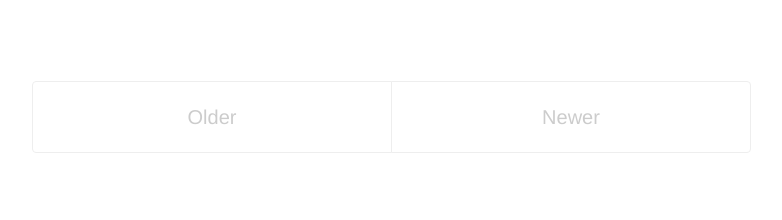
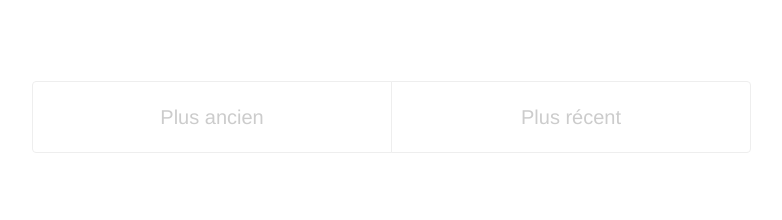
Before and after one commit to electronicdigeratorscience2000plus/electronicdigeratorscience2000plus.github.io, a Jekyll site: the page built from index.html, in a window 1280 px wide and 900 px high, scrolled down 3632 px. Shown: the part 657-877 px from the top of the window, without its empty margins (248-1030 px from the left). Built offline with Jekyll 4.4.1, drawn with Linux system fonts in a browser that asks for light colours; formulas are drawn with MathJax 3; the list of posts is cut into pages by our own code; some of the changed text lies outside the part shown.

```diff
--- a/404.html
+++ b/404.html
@@ -1,10 +1,10 @@
 ---
 layout: default
-title: "404: Page not found"
+title: "404: Page introuvable"
 permalink: 404.html
 ---
 
 <div class="page">
-  <h1 class="page-title">404: Page not found</h1>
-  <p class="lead">Sorry, we've misplaced that URL or it's pointing to something that doesn't exist. <a href="{{ site.baseurl }}">Head back home</a> to try finding it again.</p>
+  <h1 class="page-title">Quatre cent quatre</h1>
+  <p class="lead">La page que vous avez demandée n'existe pas. <a href="{{ site.baseurl }}">Retour vers la page d'accueil.</a></p>
 </div>
--- a/_layouts/default.html
+++ b/_layouts/default.html
@@ -22,7 +22,7 @@ layout: frenchtypo
 
       <footer class="footer">
         <small>
-          &copy; <time datetime="{{ site.time | date_to_xmlschema }}">{{ site.time | date: '%Y' }}</time>. All rights reserved.
+          &copy; <time datetime="{{ site.time | date_to_xmlschema }}">{{ site.time | date: '%Y' }}</time>. Tous droits réservés.
         </small>
       </footer>
     </div>
--- a/_layouts/post.html
+++ b/_layouts/post.html
@@ -14,7 +14,7 @@ layout: default
 </article>
 
 <aside class="related">
-  <h2>Related Posts</h2>
+  <h2>Articles connexes</h2>
   <ul class="related-posts">
     {% for post in site.related_posts limit:3 %}
       <li>
--- a/index.html
+++ b/index.html
@@ -24,17 +24,17 @@ title: Home
 
 <div class="pagination">
   {% if paginator.next_page %}
-    <a class="pagination-item older" href="{{ site.baseurl }}page{{paginator.next_page}}">Older</a>
+    <a class="pagination-item older" href="{{ site.baseurl }}page{{paginator.next_page}}">Plus ancien</a>
   {% else %}
-    <span class="pagination-item older">Older</span>
+    <span class="pagination-item older">Plus ancien</span>
   {% endif %}
   {% if paginator.previous_page %}
     {% if paginator.page == 2 %}
-      <a class="pagination-item newer" href="{{ site.baseurl }}">Newer</a>
+      <a class="pagination-item newer" href="{{ site.baseurl }}">Plus récent</a>
     {% else %}
-      <a class="pagination-item newer" href="{{ site.baseurl }}page{{paginator.previous_page}}">Newer</a>
+      <a class="pagination-item newer" href="{{ site.baseurl }}page{{paginator.previous_page}}">Plus récent</a>
     {% endif %}
   {% else %}
-    <span class="pagination-item newer">Newer</span>
+    <span class="pagination-item newer">Plus récent</span>
   {% endif %}
 </div>
```
